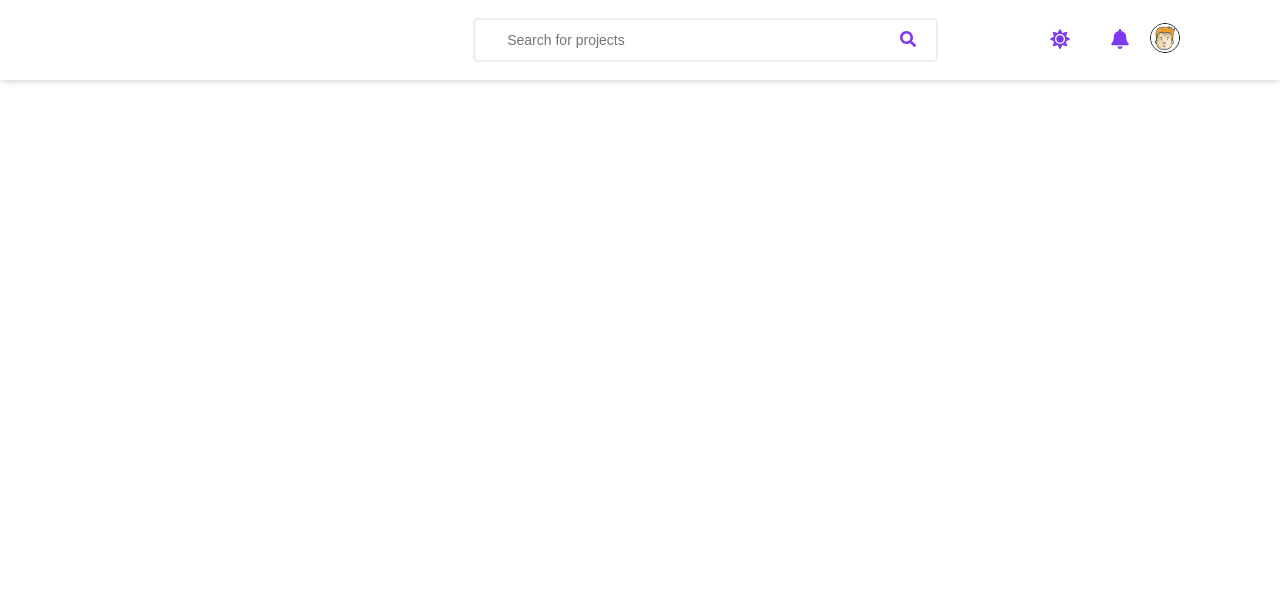
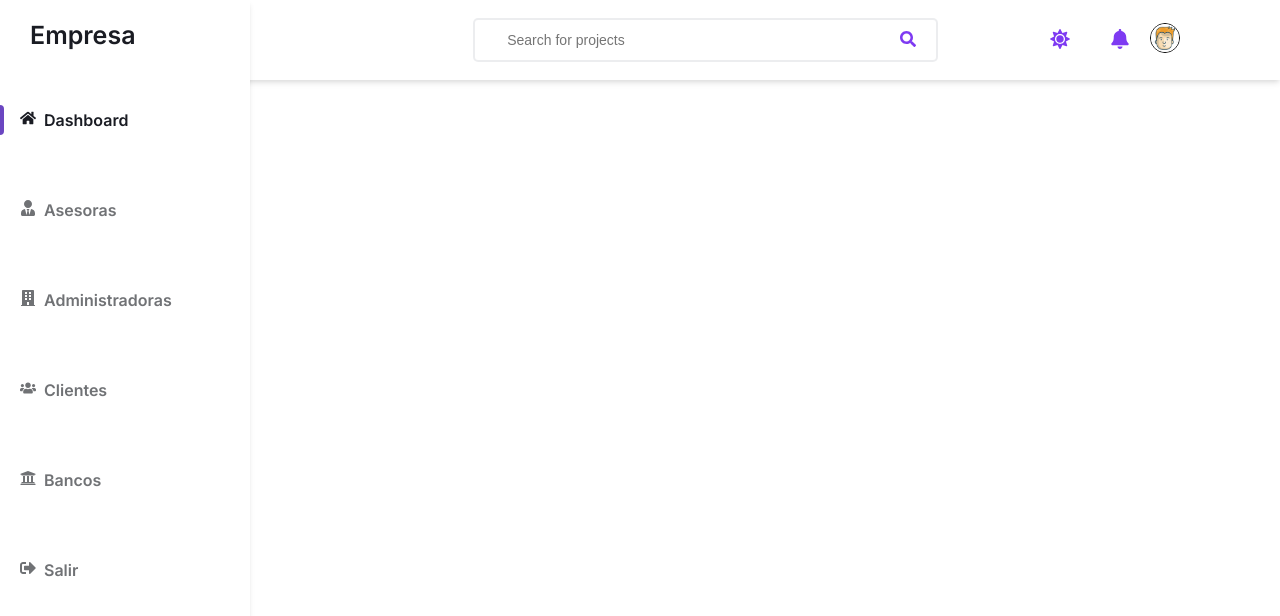
Before and after one commit to gerson0527/Proyecto_creditos, a React (Vite) app: page / in a window 1280 px wide. Shown: the top 616 px of the page. Built offline with nearby package versions, Linux system fonts and the light colour scheme.

Commit message:
se correciones de navbar y se dejo arraglado

```diff
--- a/src/components/Navbar/Navbar.css
+++ b/src/components/Navbar/Navbar.css
@@ -7,7 +7,8 @@
 body{
     font-family: 'Inter', sans-serif;
 }
-.Navbar{
+
+.Navbar__completo__izquierdo{
     position: relative;
     height: 80px;
     top: 0;
@@ -145,12 +146,78 @@ body{
 .mover-icon{
     margin-left: 3px;
 }
-
-/* PARTE DE LA IZQUIERDA */
-.parte-izquierda{
+/* PARTE DE LA DERECHA */
+.Navbar__completo__derecho{
     width: 250px;
-    background-color: #8b5cf6;
+    background-color: white;
+    box-shadow: 0 4px 6px -1px rgba(0, 0, 0, 0.1), 0 2px 4px -1px rgba(0, 0, 0, 0.06);
     position: fixed;
     left: 0;
     height:100%;
+    top: 0;
 }
+.logo{
+    padding: 10px;
+}
+.logo h1{
+    margin-top: 10px;
+    font-size: 25px;
+    font-weight: 600;
+    margin-left: 20px;
+    color: #1a1c23;
+}
+.navbar__dashboard {
+    height: 100%;
+}
+
+.navigation-bar {
+    list-style-type: none;
+    display: flex;
+    flex-direction: column;
+    padding: 10px;
+    margin-top: 30px;
+}
+.navigation-bar li {
+margin-bottom: 50px; /* Ajusta el espacio entre elementos */
+}
+
+.navigation-bar a {
+    display: flex;
+    align-items: center;
+    text-decoration: none;
+    color: #707275;
+    font-weight: 600;
+    font-size: 16px;
+}
+
+.navigation-bar a:hover {
+    color: #1A1C23;
+}
+
+.navigation-bar a.active {
+    color: #1a1c23;
+    width: 1px;
+    position: relative;
+}
+
+.navigation-bar .barra-vertical {
+    position: absolute;
+    width:1px;
+    height: 30px; /* Ajusta la altura según tus necesidades */
+    background-color: #6b46c1;
+    border-radius: 0 12px 12px 0;
+    margin-left: -10px; /* Ajusta el margen según tus necesidades */
+    padding: 2px;
+}
+.navigation-bar .icon {
+    margin-right: 8px;
+}
+.icon{
+    margin-left: 10px;
+}
+.navbar__dashboard ul li {
+    display: flex;
+    align-items: center;
+    justify-content: left;
+    height: 40px;
+}
--- a/src/components/Navbar/Navbar.jsx
+++ b/src/components/Navbar/Navbar.jsx
@@ -1,22 +1,46 @@
-import  { useState } from 'react';
+import  { useState,useEffect } from 'react';
 import imagen from "../../assets/imagen.jpg";
 import { FaBars, FaSearch , FaMoon, FaSun,FaBell, FaUser, FaCog, FaSignOutAlt  } from 'react-icons/fa';
+import { FaHome, FaUserTie, FaUsers, FaUniversity,FaBuilding } from 'react-icons/fa';
+
 import './Navbar.css';
 
 const Navbar = () => {
+    const storedActiveIndex = localStorage.getItem('activeIndex');
+    const [activeIndex, setActiveIndex] = useState(storedActiveIndex ? parseInt(storedActiveIndex) : 0);
     const [isSun, setIsSun] = useState(true);
+    const [mostrarOpciones, setMostrarOpciones] = useState(false);
+
+    useEffect(() => {
+      localStorage.setItem('activeIndex', activeIndex.toString());
+    }, [activeIndex]);
+
     const handleClick = () => {
       setIsSun(!isSun);
     };
-        const [mostrarOpciones, setMostrarOpciones] = useState(false);
 
     const handleImagenClick = (e) => {
-          e.preventDefault();  // Evita la recarga de la página por defecto
+      e.preventDefault();
       setMostrarOpciones(!mostrarOpciones);
     };
 
+    const handleItemClick = (index, event) => {
+      event.preventDefault();
+      setActiveIndex(index);
+    };
+
+    const navigationItems = [
+      { label: 'Dashboard', icon: <FaHome /> },
+      { label: 'Asesoras', icon: <FaUserTie /> },
+      { label: 'Administradoras', icon: <FaBuilding /> },
+      { label: 'Clientes', icon: <FaUsers /> },
+      { label: 'Bancos', icon: <FaUniversity /> },
+      { label: 'Salir', icon: <FaSignOutAlt /> },
+    ];
+
   return (
-    <div className='Navbar'>
+    <div className='Navbar__completo'>
+        <div className='Navbar__completo__izquierdo'>
             <div className="Icon-hamburger">
             <FaBars size={20} style={{ color: 'rgb(126, 58, 242)' }} />
             </div>
@@ -54,6 +78,30 @@ const Navbar = () => {
                 </ul>
             </div>
         </div>
+        <div className="Navbar__completo__derecho">
+            <div className="logo">
+                <h1>Empresa</h1>
+            </div>
+            <div className="navbar__dashboard">
+                <ul className="navigation-bar">
+                {navigationItems.map((item, index) => (
+                    <li
+                    key={index}
+                    onClick={(event) => handleItemClick(index, event)}
+                    >
+                    <a href="#" className={index === activeIndex ? 'active' : ''}>
+                        <span className="icon">{item.icon}</span>
+                        <span className="text">{item.label}</span>
+                        {index === activeIndex && (
+                        <span className="barra-vertical" aria-hidden="true"></span>
+                        )}
+                    </a>
+                    </li>
+                ))}
+                </ul>
+            </div>
+        </div>
+    </div>
   )
 }
 
```
Lines whose indentation alone changed are shown as unchanged.
